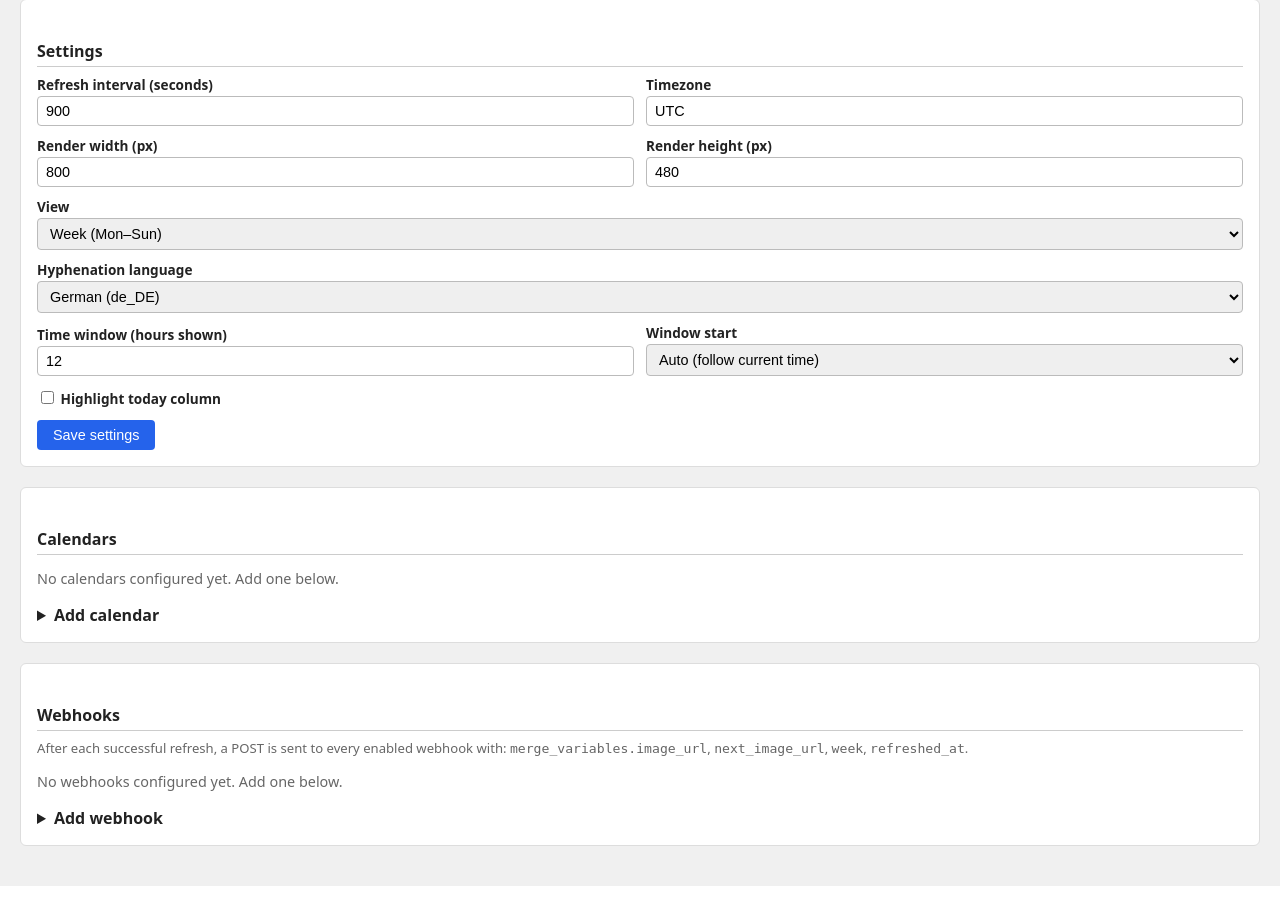
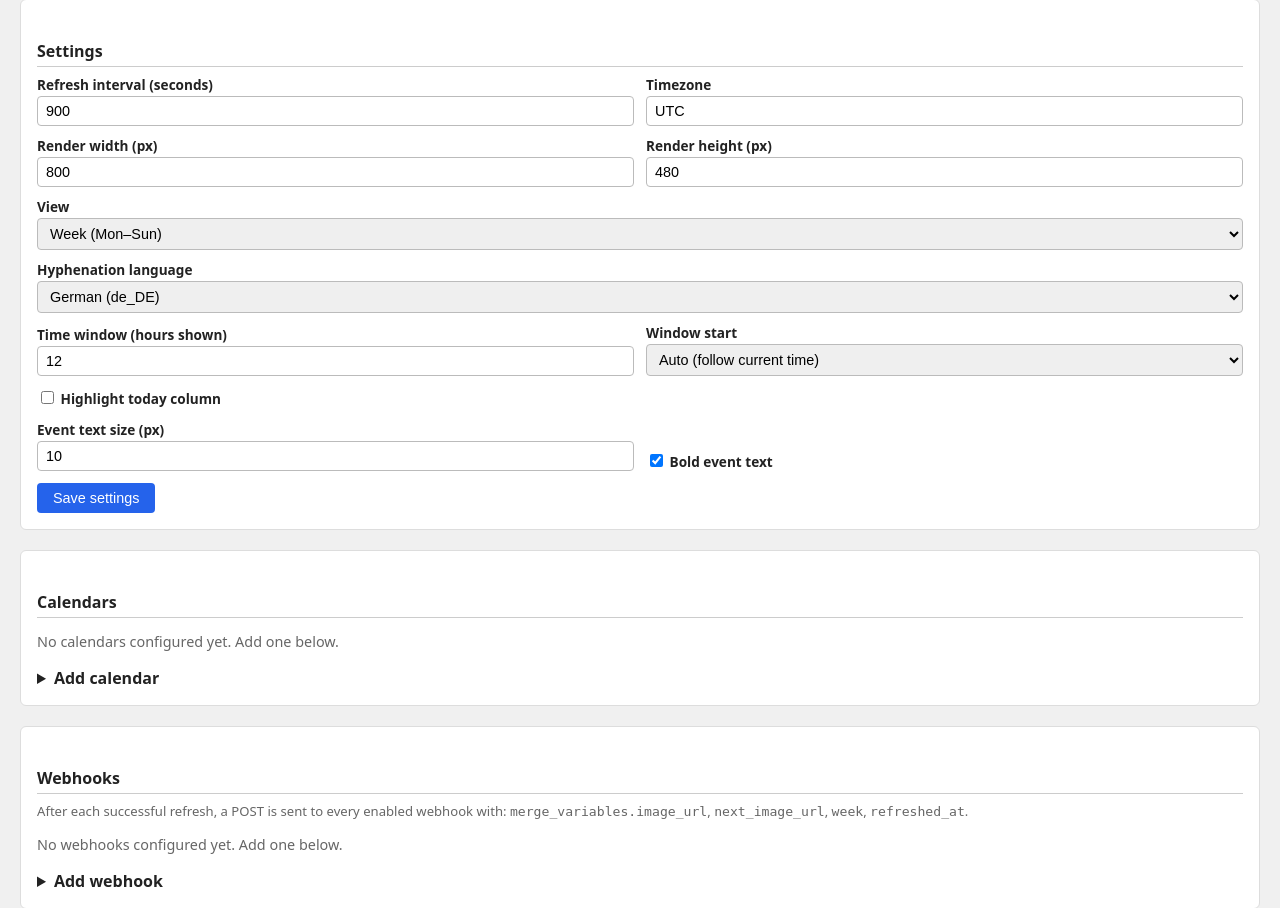
Before and after one commit to stfngrt/inkdav, a Flask app: page / in a window 1280 px wide. Shown: the part 573-1481 px from the top of the page. Before the commit the page ends 1459 px from the top, so only its background shows below. Run offline with Flask 3, Linux system fonts and the light colour scheme; parts of the project's set-up code (start-up, migrations or seed data) failed here and were passed over; some libraries are stand-ins or nearby versions.

Commit message:
make font size configurable

```diff
--- a/app/config.py
+++ b/app/config.py
@@ -138,6 +138,8 @@ _DEFAULTS: dict = {
     "today_highlight":    False,
     "view_mode":          "week",
     "hyphenation_lang":   "de_DE",
+    "event_font_size":    10,
+    "event_bold":         True,
 }
 
 
@@ -162,6 +164,8 @@ def _from_env() -> dict:
         "today_highlight":   False,
         "view_mode":         "week",
         "hyphenation_lang":  "de_DE",
+        "event_font_size":   10,
+        "event_bold":        True,
     }
 
 
--- a/app/renderer.py
+++ b/app/renderer.py
@@ -174,6 +174,8 @@ def _build_context(
     fill_map: dict[str, int],
     timed_events: dict[int, list[CalEvent]],
     allday_assignments: list[tuple[CalEvent, int, int, int]],
+    event_font_size: int = 10,
+    event_bold: bool = True,
 ) -> dict:
     W = layout.width
     H = layout.height
@@ -312,8 +314,10 @@ def _build_context(
         "allday_events":  allday_ctx,
         "hours":          hours,
         "now_indicator":  now_indicator,
-        "timed_events":   timed_ctx,
-        "lang_attr":      lang_attr,
+        "timed_events":     timed_ctx,
+        "lang_attr":        lang_attr,
+        "event_font_size":  event_font_size,
+        "event_bold_css":   "bold" if event_bold else "normal",
     }
 
 
@@ -353,6 +357,8 @@ def render_days(
     time_window_hours: int = 12,
     time_start_hour: int = 8,
     today_highlight: bool = False,
+    event_font_size: int = 10,
+    event_bold: bool = True,
 ) -> Image.Image:
     """
     Render a calendar image using WeasyPrint (HTML/CSS → PDF → PNG → 1-bit).
@@ -369,7 +375,8 @@ def render_days(
                                                 today_highlight, allday_rows)
     today   = date.today()
     ctx     = _build_context(layout, days, today, events_by_cal, fill_map,
-                             timed_events, allday_assignments)
+                             timed_events, allday_assignments,
+                             event_font_size=event_font_size, event_bold=event_bold)
     tmpl    = _jinja_env.get_template("calendar_weasy.html")
     html    = tmpl.render(**ctx)
     img = _weasy_to_pil(html, width, height)
--- a/app/server.py
+++ b/app/server.py
@@ -119,6 +119,8 @@ def _render_to_bytes(days: list[date], calendars: list[dict]) -> bytes:
         time_window_hours=time_window,
         time_start_hour=time_start,
         today_highlight=bool(cfg.get("today_highlight", False)),
+        event_font_size=int(cfg.get("event_font_size", 10)),
+        event_bold=bool(cfg.get("event_bold", True)),
     )
     buf = io.BytesIO()
     img.save(buf, format="PNG", optimize=True)
@@ -311,6 +313,8 @@ def admin_settings():
         cfg["today_highlight"]    = "today_highlight" in request.form
         cfg["view_mode"]          = request.form["view_mode"]
         cfg["hyphenation_lang"]   = request.form["hyphenation_lang"]
+        cfg["event_font_size"]    = int(request.form["event_font_size"])
+        cfg["event_bold"]         = "event_bold" in request.form
         config.update(cfg)
     except Exception as e:
         return redirect(url_for("admin_index", error=str(e)))
--- a/app/templates/admin.html
+++ b/app/templates/admin.html
@@ -153,6 +153,20 @@
                {% if cfg.today_highlight %}checked{% endif %}>
         Highlight today column
       </label>
+    </div>
+    <div class="row" style="margin-top:12px">
+      <div>
+        <label for="event_font_size">Event text size (px)</label>
+        <input type="number" id="event_font_size" name="event_font_size"
+               value="{{ cfg.get('event_font_size', 10) }}" min="6" max="24" required>
+      </div>
+      <div style="display:flex;align-items:flex-end">
+        <label style="font-weight:600;font-size:0.85rem;margin:0">
+          <input type="checkbox" name="event_bold" value="1"
+                 {% if cfg.get('event_bold', True) %}checked{% endif %}>
+          Bold event text
+        </label>
+      </div>
     </div>
     <div style="margin-top:12px">
       <button type="submit" class="btn-primary">Save settings</button>
--- a/app/templates/calendar_weasy.html
+++ b/app/templates/calendar_weasy.html
@@ -89,7 +89,7 @@ body {
               width:{{ ev.width }}px;height:{{ ev.height }}px;
               background:white;border:1px solid #000;overflow:hidden;">
     <div style="position:absolute;left:0;top:0;width:3px;height:100%;background:{{ ev.fill_css }};"></div>
-    <span style="position:absolute;left:6px;top:2px;font-size:10px;font-weight:bold;
+    <span style="position:absolute;left:6px;top:2px;font-size:{{ event_font_size }}px;font-weight:{{ event_bold_css }};
                  white-space:nowrap;overflow:hidden;text-overflow:ellipsis;
                  width:{{ ev.width - 10 }}px;">{{ ev.summary }}</span>
   </div>
@@ -118,13 +118,13 @@ body {
               width:{{ ev.width }}px;height:{{ ev.height }}px;
               background:white;border:1px solid {{ ev.fill_css }};overflow:hidden;">
     <div style="position:absolute;left:0;top:0;width:3px;height:100%;background:{{ ev.fill_css }};"></div>
-    <div style="position:absolute;left:5px;top:1px;right:2px;font-size:10px;overflow:hidden;">
+    <div style="position:absolute;left:5px;top:1px;right:2px;font-size:{{ event_font_size }}px;overflow:hidden;">
       {% if ev.short %}
-        <span style="display:block;font-weight:bold;white-space:nowrap;
+        <span style="display:block;font-weight:{{ event_bold_css }};white-space:nowrap;
                      overflow:hidden;text-overflow:ellipsis;">{{ ev.summary }}</span>
       {% else %}
-        <span style="display:block;font-size:10px;">{{ ev.time_str }}</span>
-        <span style="display:block;font-weight:bold;overflow-wrap:break-word;
+        <span style="display:block;font-size:{{ event_font_size }}px;">{{ ev.time_str }}</span>
+        <span style="display:block;font-weight:{{ event_bold_css }};overflow-wrap:break-word;
                      word-break:break-word;hyphens:auto;"
               lang="{{ lang_attr }}">{{ ev.summary }}</span>
       {% endif %}
```
